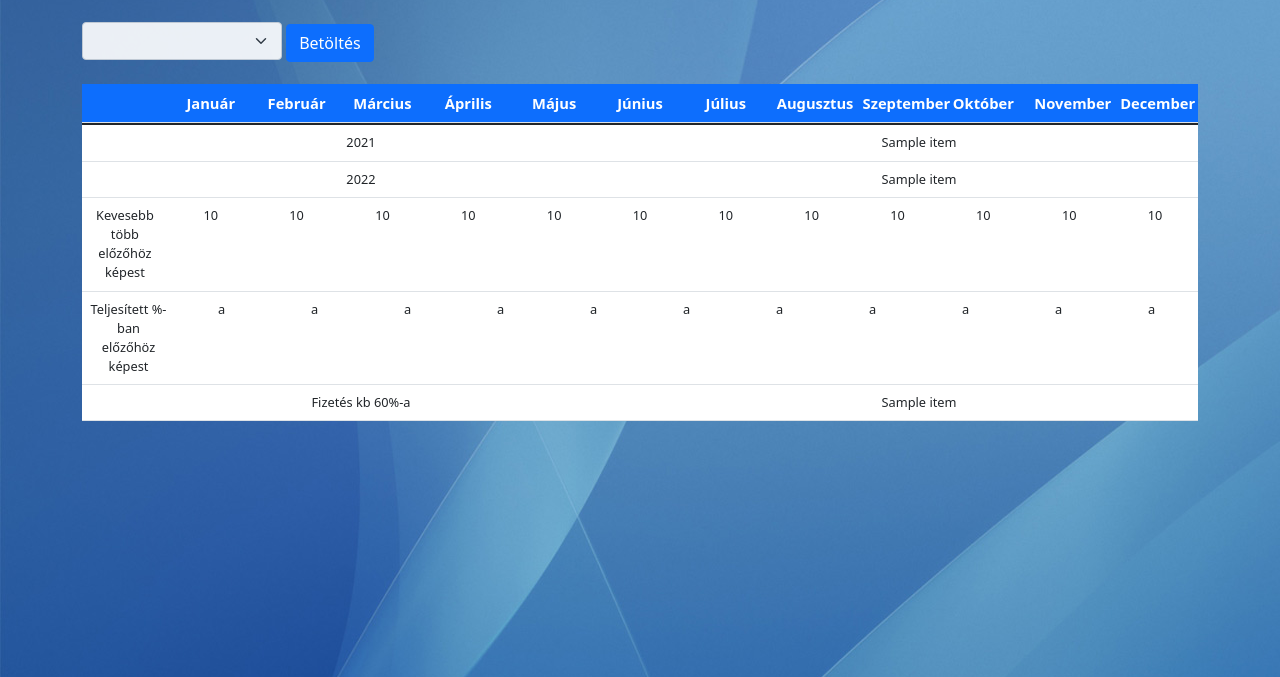
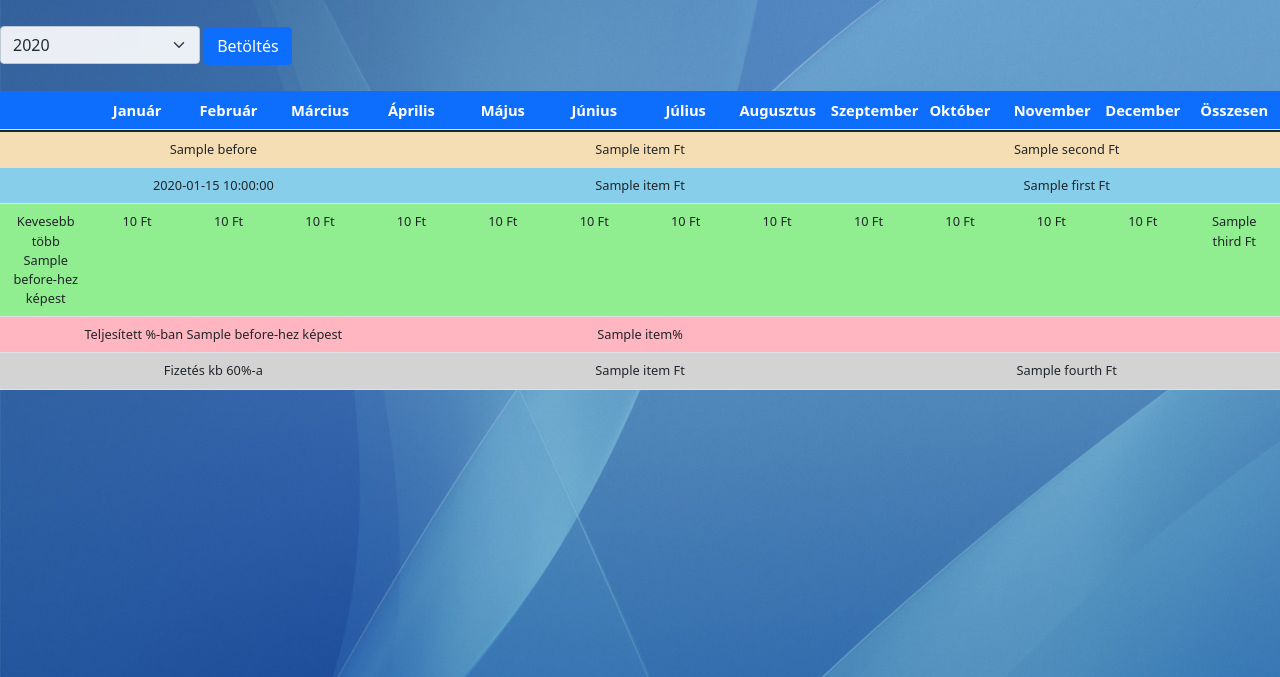
Before and after one commit to TomasCall/WebSzamlaApa, a Flask app: template templates/statistic.html in a window 1280 px wide. Shown: the part 54-731 px from the top of the page. Run offline with Flask 2, Linux system fonts and the light colour scheme; the template is opened without the code that fills it: most values are stand-ins (such as "Sample title", 1, 10 or a date in 2020); lists and menus that the app fills with data are empty; some libraries are stand-ins or nearby versions.

Commit message:
Statisztika elkészült

```diff
--- a/app.py
+++ b/app.py
@@ -5,6 +5,8 @@ from flask.helpers import url_for
 from flask_mysqldb import MySQL
 from flask_bcrypt import Bcrypt
 import json
+
+from itsdangerous import exc
 
 
 app = Flask(__name__)
@@ -133,46 +135,94 @@ def companies():
 
 @app.route("/statistic",methods=["GET", "POST"])
 def statistic():
-    """
-    Szükség van:
-        Táblázatban szereplő évekre
-        Adott évek kereseteire hónapokkal csoportosítva
+    if request.method == "GET":
+        cursor = mysql.connection.cursor()
+        cursor.execute(f"SELECT sum(osszeg),month(kiallitas) FROM adatok WHERE year(kiallitas)=(Select max(year(kiallitas)) from adatok) group by month(kiallitas) ")
+        years_bigger = cursor.fetchall()
+        cursor.close()
+        print(years_bigger[0][1])
+        just_years_bigger = [0,0,0,0,0,0,0,0,0,0,0,0]
+        for item in years_bigger:
+            just_years_bigger[item[1]-1]=int(item[0])
 
-        Működési elv ugyanaz lesz mint a companies-nál
-    """
-    #SELECT sum(osszeg),month(befizetes) FROM adatok WHERE year(befizetes)=2020 group by month(befizetes);
-    cursor = mysql.connection.cursor()
-    cursor.execute(f"SELECT sum(osszeg),month(kiallitas) FROM adatok WHERE year(kiallitas)=(Select max(year(kiallitas)) from adatok) group by month(kiallitas) ")
-    years_bigger = cursor.fetchall()
-    cursor.close()
+        cursor_second = mysql.connection.cursor()
+        cursor_second.execute(f"SELECT sum(osszeg),month(kiallitas) FROM adatok WHERE year(kiallitas)=(Select max(year(kiallitas)-1) from adatok) group by month(kiallitas) ")
+        years_smaller = cursor_second.fetchall()
+        cursor_second.close()
 
-    just_years_bigger =[]
-    for item in years_bigger:
-        just_years_bigger.append(int(item[0]))
-    if len(just_years_bigger) <12:
-        for i in range(12-len(years_bigger)):
-            just_years_bigger.append(0)
-
-    cursor_second = mysql.connection.cursor()
-    cursor_second.execute(f"SELECT sum(osszeg),month(kiallitas) FROM adatok WHERE year(kiallitas)=(Select max(year(kiallitas)-1) from adatok) group by month(kiallitas) ")
-    years_smaller = cursor_second.fetchall()
-    cursor_second.close()
-
-    just_years_smaller =[]
-    for item in years_smaller:
-        just_years_smaller.append(int(item[0]))
-    if len(just_years_smaller) <12:
-        for i in range(12-len(years_smaller)):
-            just_years_smaller.append(0)
+        just_years_smaller = [0,0,0,0,0,0,0,0,0,0,0,0]
+        for item in years_smaller:
+            just_years_smaller[item[1]-1]=int(item[0])
 
 
-    sixty_percents = []
-    for item in just_years_bigger:
-        sixty_percents.append(round(item*0.6))
+        sixty_percents = []
+        for item in just_years_bigger:
+            sixty_percents.append(round(item*0.6))
 
+        comparison_percents = []
+        for i in range(12):
+            if just_years_smaller[i] !=0:
+                comparison_percents.append(round(((just_years_bigger[i]-just_years_smaller[i])/just_years_smaller[i])*100))
+            else:
+                comparison_percents.append(-100)
 
-    return render_template("statistic.html",bigger_year=just_years_bigger,just_years_smaller=just_years_smaller,sixty_percents=sixty_percents)
+        cursor_third =  mysql.connection.cursor()
+        cursor_third.execute(f"SELECT year(kiallitas) FROM adatok WHERE befizetes is not null and befizetes != 0 GROUP BY year(kiallitas) order by year(kiallitas) desc;")
+        years_for_select = cursor_third.fetchall()
+        cursor_third.close()
+        year_string = []
+        for item in years_for_select:
+            year_string.append(str(item[0]))
+        first = sum(just_years_bigger)
+        second = sum(just_years_smaller)
+        third = first-second
+        fourth = sum(sixty_percents)
+        return render_template("statistic.html",bigger_year=just_years_bigger,just_years_smaller=just_years_smaller,sixty_percents=sixty_percents,comparison_percents=comparison_percents,years=year_string,now=year_string[0],before=int(year_string[0])-1,first=first,second=second,third=third,fourth=fourth)
+    else:
+        selected_year = int(request.form["a"])
+        cursor = mysql.connection.cursor()
+        cursor.execute(f"SELECT sum(osszeg),month(kiallitas) FROM adatok WHERE year(kiallitas)={selected_year} group by month(kiallitas)")
+        years_bigger = cursor.fetchall()
+        cursor.close()
 
+        just_years_bigger = [0,0,0,0,0,0,0,0,0,0,0,0]
+        for item in years_bigger:
+            just_years_bigger[item[1]-1]=int(item[0])
+
+        cursor_second = mysql.connection.cursor()
+        cursor_second.execute(f"SELECT sum(osszeg),month(kiallitas) FROM adatok WHERE year(kiallitas)={selected_year-1} group by month(kiallitas)")
+        years_smaller = cursor_second.fetchall()
+        print(type(years_smaller[0][1]))
+        cursor_second.close()
+        print(f"SELECT sum(osszeg),month(kiallitas) FROM adatok WHERE year(kiallitas)={selected_year-1} group by month(kiallitas)")
+        just_years_smaller = [0,0,0,0,0,0,0,0,0,0,0,0]
+        for item in years_smaller:
+            just_years_smaller[item[1]-1]=int(item[0])
+
+        print(years_smaller)
+        sixty_percents = []
+        for item in just_years_bigger:
+            sixty_percents.append(round(item*0.6))
+
+        comparison_percents = []
+        for i in range(12):
+            if just_years_smaller[i] !=0:
+                comparison_percents.append(round(((just_years_bigger[i]-just_years_smaller[i])/just_years_smaller[i])*100))
+            else:
+                comparison_percents.append(-100)
+
+        cursor_third =  mysql.connection.cursor()
+        cursor_third.execute(f"SELECT year(kiallitas) FROM adatok WHERE befizetes is not null and befizetes != 0 GROUP BY year(kiallitas) order by year(kiallitas) desc;")
+        years_for_select = cursor_third.fetchall()
+        cursor_third.close()
+        year_string = []
+        for item in years_for_select:
+            year_string.append(str(item[0]))
+        first = sum(just_years_bigger)
+        second = sum(just_years_smaller)
+        third = first-second
+        fourth = sum(sixty_percents)
+        return render_template("statistic.html",bigger_year=just_years_bigger,just_years_smaller=just_years_smaller,sixty_percents=sixty_percents,comparison_percents=comparison_percents,years=year_string,now=str(selected_year),before=selected_year-1,first=first,second=second,third=third,fourth=fourth)
 
 @app.route("/processUserInfo/<string:userInfo>", methods=["POST"])
 def processUserInfo (userInfo):
--- a/static/statistic.css
+++ b/static/statistic.css
@@ -7,46 +7,6 @@ body{
 .orange{
     background-color: #fd7e14;
 }
-/*
-table
-{
- margin-top: 2%;
- background-color: white;
- text-align:center;
- table-layout: fixed;
-}
-
-thead
-{
-    background-color: rgb(13, 110, 253);
-    color: white;
-    font-size: 92%;
-    display:table;
-    width:100%;
-    table-layout:fixed;
-}
-td
-{
-    font-size: 80%;
-    display: table-cell;
-}
-
-tbody
-{
-    display:block;
-    max-height: 820px ;
-    overflow-y:scroll;
-
-}
-
-
-table tbody tr
-{
-    display:table;
-    width:100%;
-    table-layout:fixed;
-}
-*/
 
 table
 {
@@ -74,9 +34,6 @@ td
 tbody
 {
     display:block;
-    max-height: 820px ;
-    overflow-y:scroll;
-
 }
 
 
@@ -100,3 +57,21 @@ table tbody tr
     margin-left: 0;
     margin-right: 0%;
 }
+
+#orange{
+    background-color: wheat;
+}
+
+#blue{
+    background-color:skyblue;
+}
+
+#green{
+    background-color:lightgreen;
+}
+#red{
+    background-color:lightpink;
+}
+#gray{
+    background-color: lightgray;
+}
--- a/templates/statistic.html
+++ b/templates/statistic.html
@@ -30,9 +30,16 @@
     </nav>
 
 
-    <div class="container">
-      <form method="POST" action="/companies">
+    <div>
+      <form method="POST" action="/statistic">
         <select id="my-select" name="a" class="form-select" aria-label="Default select example">
+          {% for i in years %}
+          {% if i == now %}
+            <option selected value="{{i}}">{{i}}</option>
+          {% else %}
+            <option value="{{i}}">{{i}}</option>
+          {% endif %}
+        {% endfor %}
         </select>
         <button type="submit" class="btn btn-primary">Betöltés</button>
       </form>
@@ -54,60 +61,46 @@
                     <th scope="col">Október</th>
                     <th scope="col">November</th>
                     <th scope="col">December</th>
+                    <th scope="col">Összesen</th>
                 </tr>
               </thead>
               <tbody>
-                    <tr>
-                        <td>2021</td>
-                        <!--
-                        <td>a</td>
-                        <td>a</td>
-                        <td>a</td>
-                        <td>a</td>
-                        <td>a</td>
-                        <td>a</td>
-                        <td>a</td>
-                        <td>a</td>
-                        <td>a</td>
-                        <td>a</td>
-                        -->
+                    <tr id="orange">
+                        <td>{{before}}</td>
                         {% for item in just_years_smaller %}
-                            <td>{{item}}</td>
+                            <td>{{item}} Ft</td>
                         {% endfor %}
+                        <td>{{second}} Ft</td>
                     </tr>
 
-                    <tr>
-                        <td>2022</td>
+                    <tr id="blue">
+                        <td>{{now}}</td>
                         {% for item in bigger_year %}
-                            <td>{{item}}</td>
+                            <td>{{item}} Ft</td>
                         {% endfor %}
+                        <td>{{first}} Ft</td>
                     </tr>
 
-                    <tr>
-                        <td>Kevesebb több előzőhöz képest</td>
+                    <tr id="green">
+                        <td>Kevesebb több {{before}}-hez képest</td>
                         {% for i in range(12) %}
-                        <td>{{bigger_year[i]-just_years_smaller[i]}}</td>
+                        <td>{{bigger_year[i]-just_years_smaller[i]}} Ft</td>
                         {% endfor %}
+                        <td>{{third}} Ft</td>
                     </tr>
-                    <tr>
-                        <td>Teljesített %-ban előzőhöz képest</td>
-                        <td>a</td>
-                        <td>a</td>
-                        <td>a</td>
-                        <td>a</td>
-                        <td>a</td>
-                        <td>a</td>
-                        <td>a</td>
-                        <td>a</td>
-                        <td>a</td>
-                        <td>a</td>
-                        <td>a</td>
+                    <tr id="red">
+                        <td>Teljesített %-ban {{before}}-hez képest</td>
+                        {% for item in comparison_percents %}
+                        <td>{{item}}%</td>
+                        {% endfor %}
+                        <td></td>
                     </tr>
-                    <tr>
+                    <tr id="gray">
                         <td>Fizetés kb 60%-a</td>
                         {% for item in sixty_percents %}
-                        <td>{{item}}</td>
+                        <td>{{item}} Ft</td>
                         {% endfor %}
+                        <td>{{fourth}} Ft</td>
                     </tr>
               </tbody>
             </table>
```
